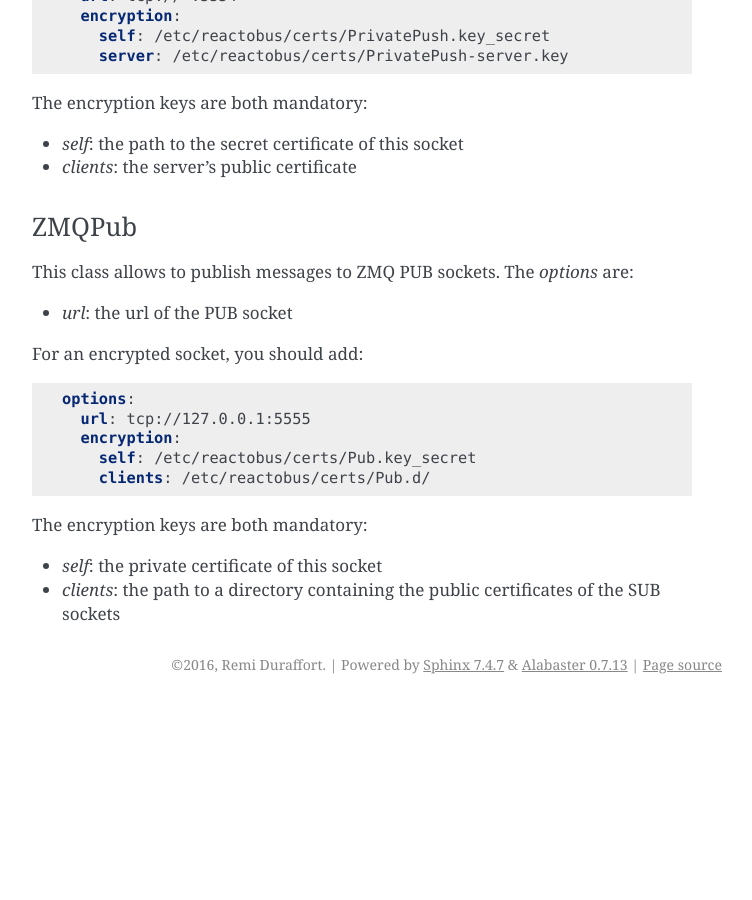
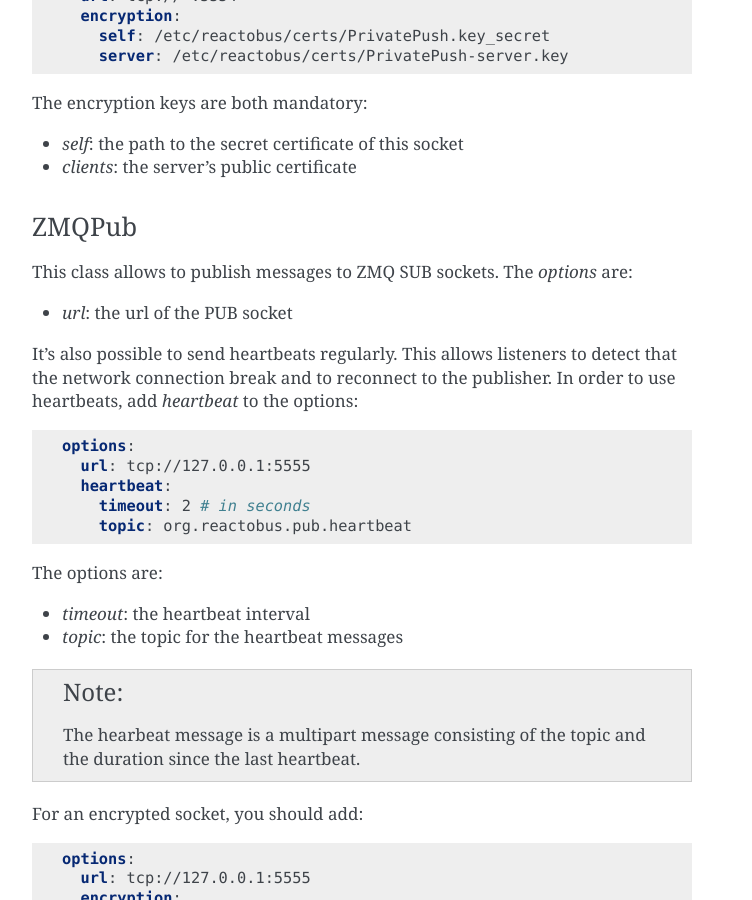
Before and after one commit to ivoire/ReactOBus, a Sphinx documentation site: the page built from docs/configuration.rst, in a window 1280 px wide and 900 px high, scrolled down 4713 px. Shown: the whole window, without its empty margins (388-1140 px from the left). Built offline with Sphinx 7.4.7, drawn with Linux system fonts in a browser that asks for light colours; the version number is read from the project's files by our own code; before the commit the page ends 5417 px from its top, so only the background shows below that.

Commit message:
Document the heartbeat for ZMQPub sockets

```diff
--- a/docs/configuration.rst
+++ b/docs/configuration.rst
@@ -218,9 +218,29 @@ The encryption keys are both mandatory:
 ZMQPub
 ******
 
-This class allows to publish messages to ZMQ PUB sockets. The *options* are:
+This class allows to publish messages to ZMQ SUB sockets. The *options* are:
 
 * *url*: the url of the PUB socket
+
+It's also possible to send heartbeats regularly. This allows listeners to
+detect that the network connection break and to reconnect to the publisher.
+In order to use heartbeats, add *heartbeat* to the options:
+
+.. code-block:: yaml
+
+    options:
+      url: tcp://127.0.0.1:5555
+      heartbeat:
+        timeout: 2 # in seconds
+        topic: org.reactobus.pub.heartbeat
+
+The options are:
+
+* *timeout*: the heartbeat interval
+* *topic*: the topic for the heartbeat messages
+
+.. note:: The hearbeat message is a multipart message consisting of the topic
+  and the duration since the last heartbeat.
 
 For an encrypted socket, you should add:
 
```
Also changed, not shown: 1 other file.
